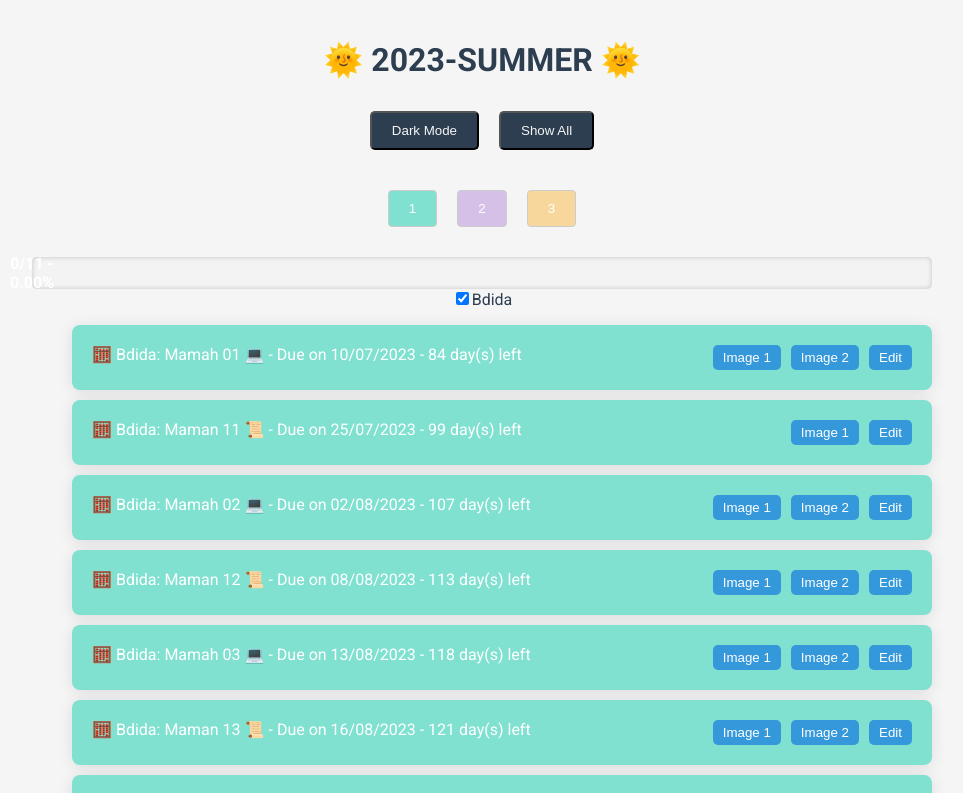
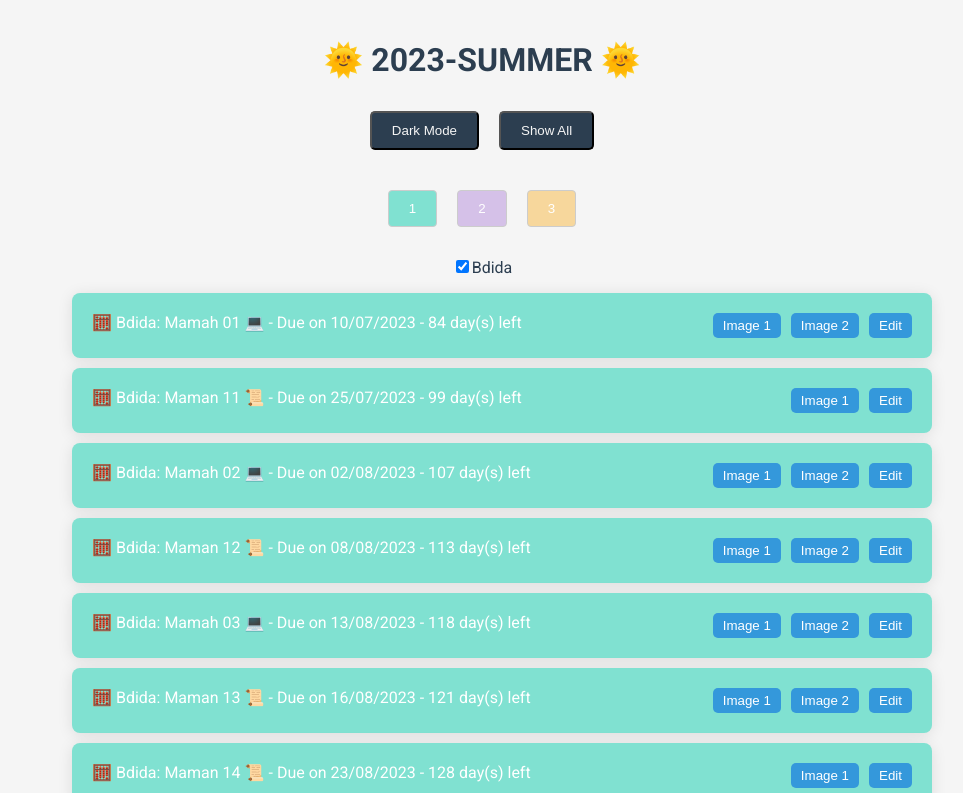
Before and after one commit to AdirBuskila/Open-Uni-Tasks, a React (Create React App) app: page / in a window 1280 px wide. Shown: the top 793 px of the page, without its empty margins (158-1121 px from the left). Built offline with nearby package versions, Linux system fonts and the light colour scheme.

Commit message:
no progress bar

```diff
--- a/src/App.js
+++ b/src/App.js
@@ -106,7 +106,7 @@ function App() {
         <ShowAllButton showAll={showAll} toggleShowAll={toggleShowAll} />
       </div>
       <PaletteChooser changePaletteIndex={changePaletteIndex} colors={allColors} />
-      <Progress totalAssignments={assignmentData[0].assignments.length} completedAssignments={getPastDueAssignments(assignments) + getCompletedAssignments(assignments)} />
+      {/* <Progress totalAssignments={assignmentData[0].assignments.length} completedAssignments={getPastDueAssignments(assignments) + getCompletedAssignments(assignments)} /> */}
       {/* <AssignmentForm handleNewAssignment={handleNewAssignment} /> */}
       <CourseFilter handleCourseFilter={handleCourseFilter} selectedCourses={selectedCourses} />
       <AssignmentList assignments={assignments} toggleCompletion={toggleCompletion} handleEdit={handleEdit} paletteIndex={paletteIndex} selectedCourses={selectedCourses} showAll={showAll} />
```
